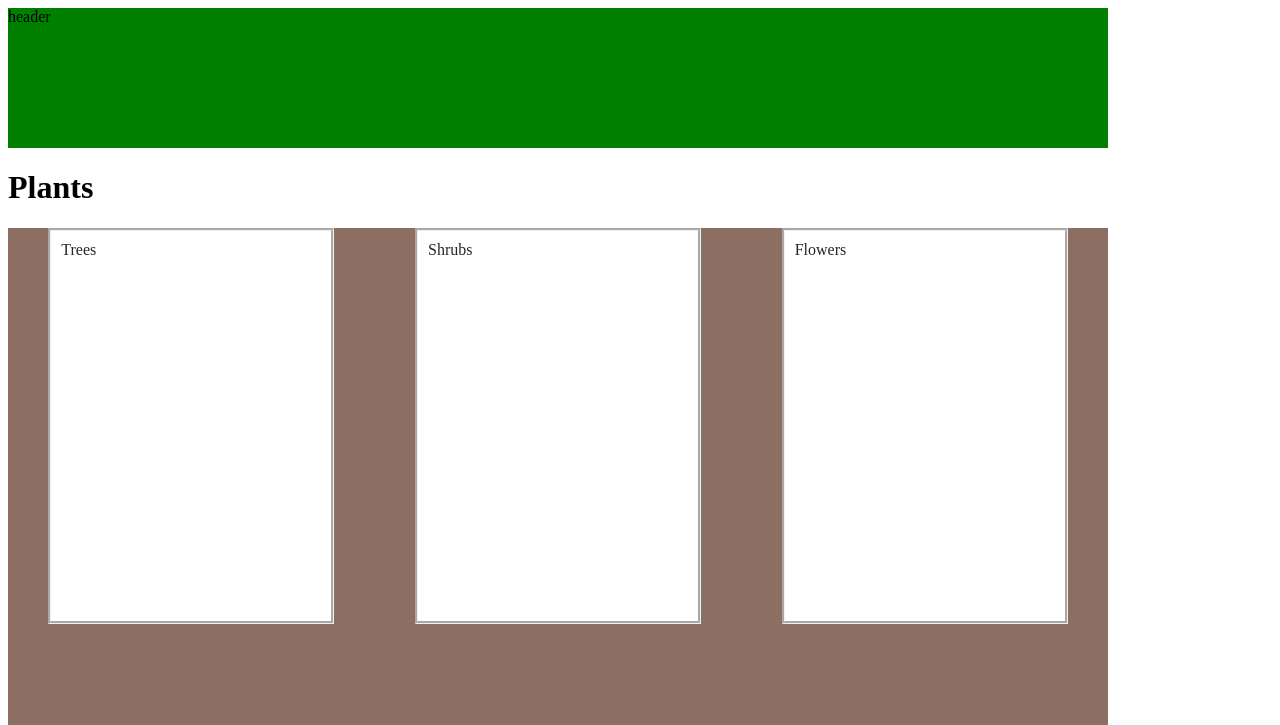
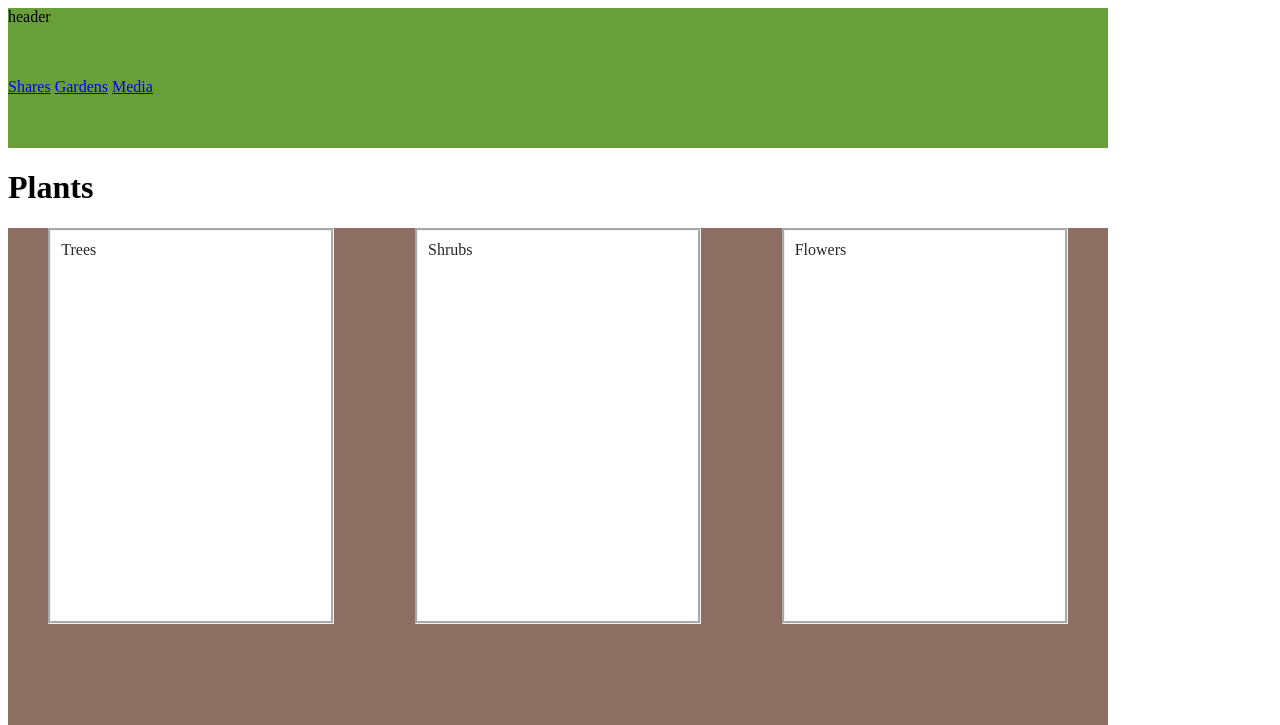
Before and after one commit to stacyp2006/sp-comp-challenge-1, a plain HTML site: page index.html in a window 1280 px wide. Shown: the top 725 px of the page. Drawn offline with Linux system fonts and the light colour scheme.

Commit message:
Add nav element to HTML

```diff
--- a/index.html
+++ b/index.html
@@ -8,7 +8,13 @@
     <title>Garden Sprout</title>
   </head>
   <body>
-    <header>header</header>
+    <header>header
+      <nav>
+        <a href="/shares/">Shares</a>
+        <a href="/gardens/">Gardens</a>
+        <a href="/media/">Media</a>
+      </nav>
+    </header>
     <main>
       <h1>Plants</h1>
     <section class="card-container">
--- a/styles.css
+++ b/styles.css
@@ -1,16 +1,16 @@
 body {
-
 }
 
 header {
-  display: flex;
-  background-color: green;
+  display: grid;
+  background-color: #689f38;
   width: 1100px;
   height: 140px;
 }
 
 .card-container {
   display: flex;
+  flex-direction: row;
   flex-wrap: wrap;
   justify-content: space-around;
   width: 1100px;
```
